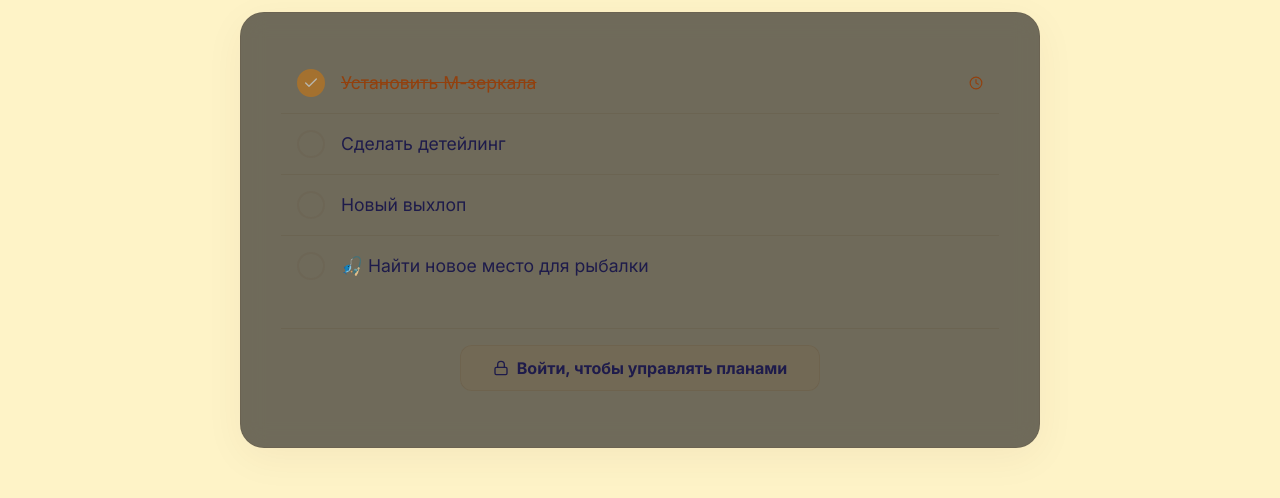
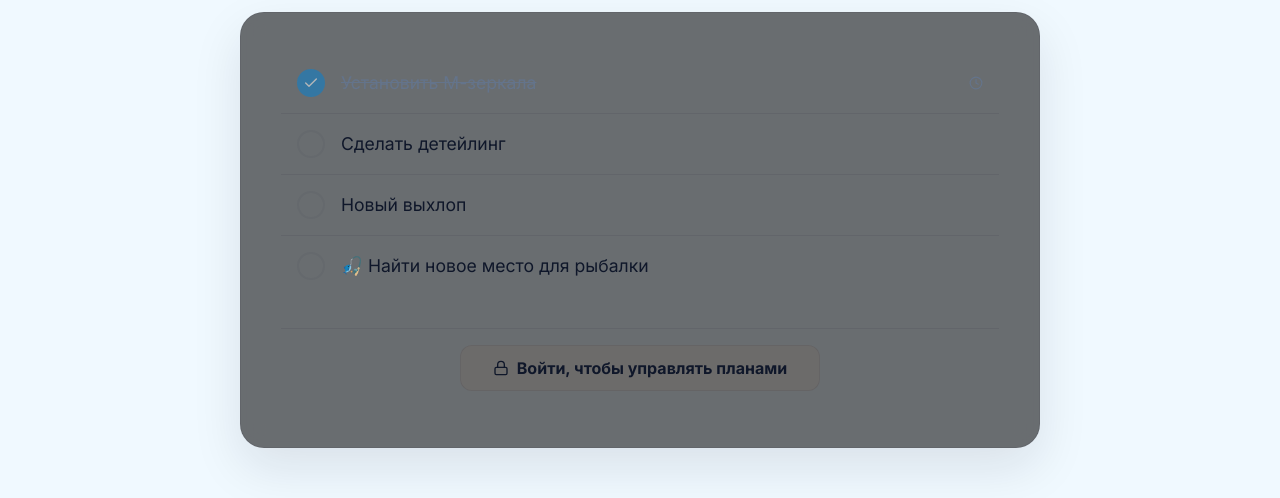
Before and after one commit to JokermanMM/bmwf30, a React (Vite) app: page / in a window 1280 px wide. Shown: the part 1034-1532 px from the top of the page. Built offline with nearby package versions, Linux system fonts and the light colour scheme; no server answers; the database is empty.

Commit message:
fresh vibrant summer theme redesign: bright sky and green grass

```diff
--- a/src/components/Auth.css
+++ b/src/components/Auth.css
@@ -4,7 +4,7 @@
   left: 0;
   width: 100vw;
   height: 100vh;
-  background: rgba(69, 26, 3, 0.3);
+  background: rgba(15, 23, 42, 0.4);
   backdrop-filter: blur(8px);
   -webkit-backdrop-filter: blur(8px);
   z-index: 1000;
@@ -20,8 +20,8 @@
   padding: 2.5rem 2rem;
   border-radius: var(--radius-lg);
   position: relative;
-  background: #fffef2;
-  box-shadow: 0 20px 60px rgba(69, 26, 3, 0.15);
+  background: white;
+  box-shadow: 0 20px 60px rgba(15, 23, 42, 0.15);
 }
 
 .auth-close {
--- a/src/components/Footer.jsx
+++ b/src/components/Footer.jsx
@@ -10,8 +10,8 @@ export default function Footer() {
           </div>
           <span style={{ fontSize: '1.2rem', cursor: 'help' }} title="Скоро: Секретный раздел для рыбаков 🎣">🎣</span>
         </div>
-        <p style={{ color: 'var(--text-secondary)', fontSize: '0.95rem', fontWeight: '500' }}>
-          © {new Date().getFullYear()} Проект BMW F30. Баварская инженерия, летнее небо и код.
+        <p style={{ color: 'var(--text-primary)', fontSize: '0.95rem', fontWeight: '600' }}>
+          © {new Date().getFullYear()} Проект BMW F30. Баварская инженерия, чистое небо и яркое лето.
         </p>
       </div>
     </footer>
--- a/src/components/Gallery.css
+++ b/src/components/Gallery.css
@@ -40,7 +40,7 @@
   left: 0;
   width: 100%;
   height: 100%;
-  background: rgba(217, 119, 6, 0.5);
+  background: rgba(16, 185, 129, 0.6);
   backdrop-filter: blur(2px);
   -webkit-backdrop-filter: blur(2px);
   display: flex;
--- a/src/components/Hero.css
+++ b/src/components/Hero.css
@@ -14,22 +14,22 @@
   width: 100%;
   height: 100%;
   z-index: -1;
-  background: linear-gradient(to bottom, var(--sky-lavender) 0%, var(--sunset-orange) 100%);
-  opacity: 0.1;
+  background: radial-gradient(circle at top right, rgba(14, 165, 233, 0.15) 0%, transparent 50%),
+              radial-gradient(circle at bottom left, rgba(16, 185, 129, 0.15) 0%, transparent 50%);
 }
 
 .glow-orb {
   position: absolute;
   border-radius: 50%;
   filter: blur(100px);
-  opacity: 0.3;
+  opacity: 0.25;
   animation: float 10s infinite alternate ease-in-out;
 }
 
 .glow-orb.blue {
   width: 600px;
   height: 600px;
-  background: var(--sunset-glow);
+  background: var(--summer-sky);
   top: -10%;
   left: -10%;
 }
--- a/src/components/Roadmap.css
+++ b/src/components/Roadmap.css
@@ -7,10 +7,9 @@
   margin: 0 auto;
   border-radius: var(--radius-lg);
   padding: 2.5rem;
-  background: rgba(255, 255, 255, 0.9);
+  background: white;
   border: 1px solid var(--border-light);
-  box-shadow: 0 10px 40px rgba(69, 26, 3, 0.05);
-  backdrop-filter: blur(8px);
+  box-shadow: 0 20px 50px rgba(15, 23, 42, 0.1);
 }
 
 .goals-list {
--- a/src/index.css
+++ b/src/index.css
@@ -4,22 +4,21 @@
   --m-blue-dark: #002b5e;  /* Navy */
   --m-red: #e10600;        /* M Red */
 
-  /* Summer Sunset Palette */
-  --sunset-orange: #f59e0b; /* Amber/Orange */
-  --sunset-glow: #fbbf24;   /* Warm Yellow */
-  --summer-grass: #16a34a;  /* Rich Green */
-  --sky-lavender: #6366f1;  /* Soft Sky Blue/Purple */
+  /* Vibrant Summer Palette */
+  --summer-sky: #0ea5e9;    /* Clear Sky Blue */
+  --summer-grass: #10b981;  /* Vibrant Emerald/Grass */
+  --summer-sun: #facc15;    /* Bright Sun Yellow */
 
-  /* Theme Colors - Golden Hour */
-  --bg-primary: #fffef2;    /* Warm Cream */
-  --bg-secondary: #fef3c7;  /* Soft Sunset Amber */
+  /* Theme Colors - Fresh Summer */
+  --bg-primary: #f8fafc;    /* Clean White-ish */
+  --bg-secondary: #f0f9ff;  /* Soft Sky Blue */
   --bg-tertiary: #ffffff;   /* Pure White */
-  --text-primary: #1e1b4b;  /* Deep Navy/Ink */
-  --text-secondary: #451a03; /* Deep Warm Brown */
-  --text-muted: #92400e;    /* Brown-Muted */
-  --accent: #d97706;        /* Golden Amber */
-  --border-light: rgba(69, 26, 3, 0.08);
-  --border-glow: rgba(245, 158, 11, 0.2);
+  --text-primary: #0f172a;  /* Very Dark Slate (Ink) */
+  --text-secondary: #334155; /* Darker Slate Gray */
+  --text-muted: #64748b;    /* Medium Gray */
+  --accent: var(--m-blue-light);
+  --border-light: rgba(15, 23, 42, 0.08);
+  --border-glow: rgba(0, 130, 214, 0.2);
 
   /* UI Elements */
   --radius-sm: 8px;
```
